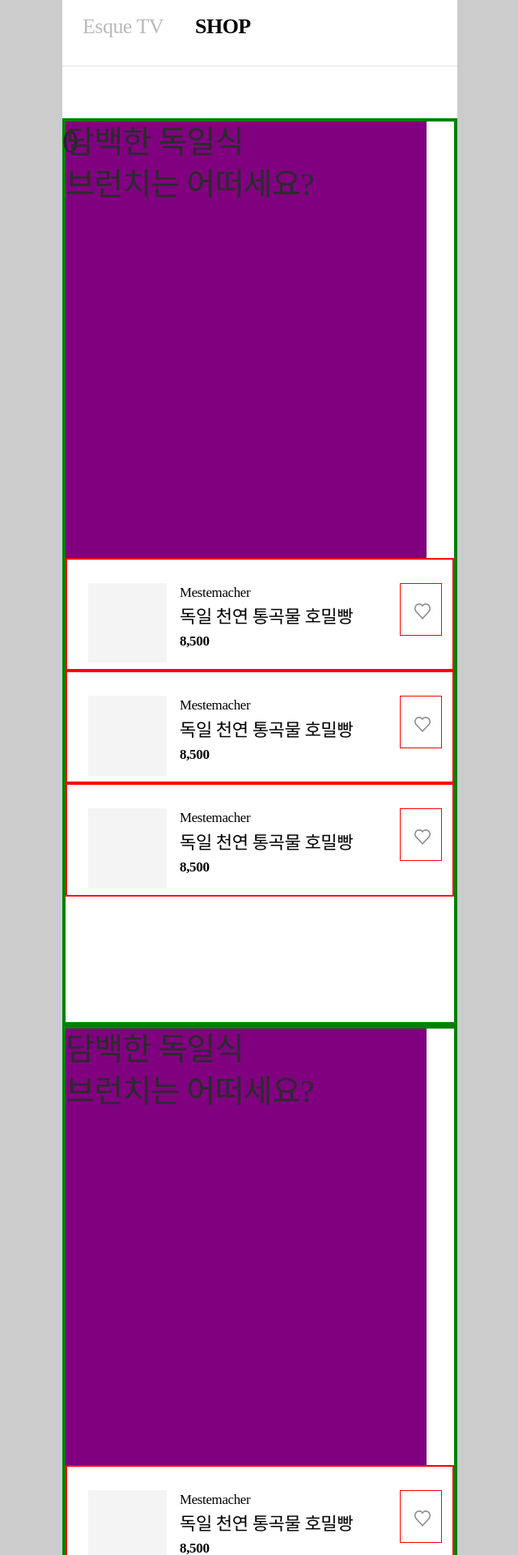
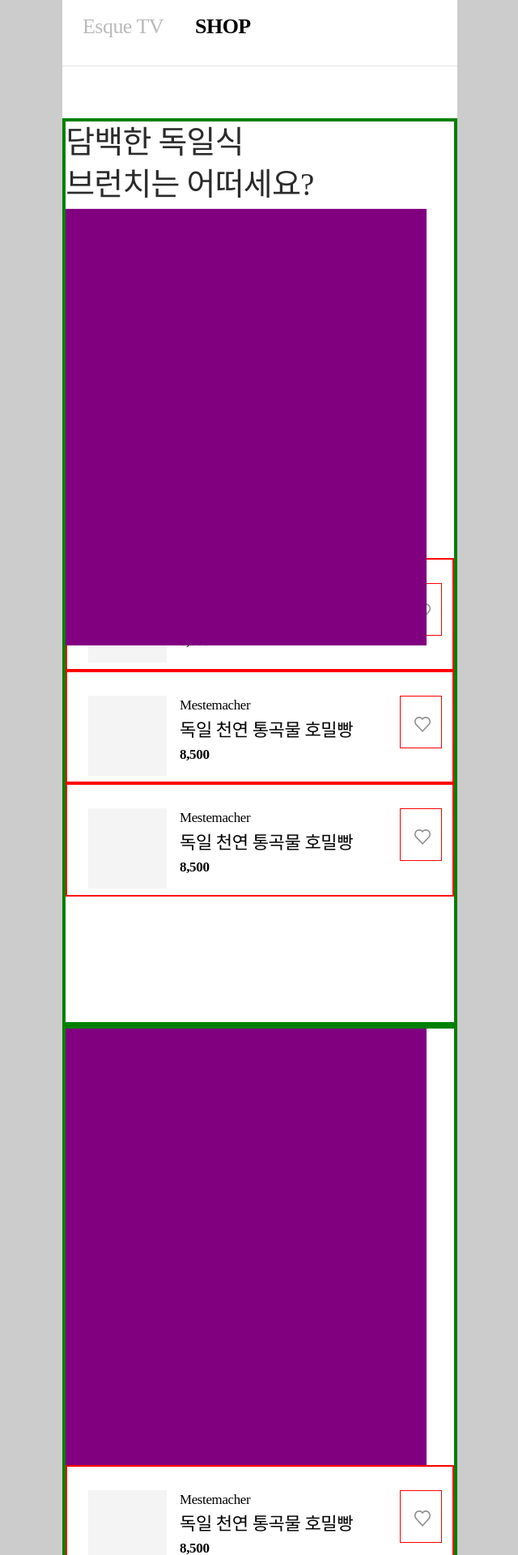
Before and after one commit to puba5/esque-frontend, a Next.js app: page /shop in a window 1280 px wide. Shown: the top 1920 px of the page at 81% size, without its empty margins (319-959 px from the left). Built offline with nearby package versions, Linux system fonts and the light colour scheme; a web font is replaced by a local one.

Commit message:
feat : useEffect에 removeEvent 추가
useEffect에 return으로 removeEvent 추가

따라서 언마운트 될때, 스크롤 이벤트를 제거하게 됨으로
같은 스크롤 이벤트가 연속적으로 발생하던 문제 해결

```diff
--- a/pages/index.tsx
+++ b/pages/index.tsx
@@ -1,4 +1,4 @@
-import React, { useRef, useState } from "react";
+import React, { useRef, useState, useEffect } from "react";
 import styled from "styled-components";
 
 import IndexHeader from "@src/components/organisms/Header/IndexHeader";
@@ -24,7 +24,7 @@ export default function Home() {
   let currentPage = 0;
   let startY = 0;
   let gapY = 0;
-
+  useEffect(() => {
     // 터치 시작
     document.addEventListener(
       "touchstart",
@@ -57,6 +57,7 @@ export default function Home() {
       },
       false
     );
+  }, []);
 
   return (
     <Wrapper>
--- a/pages/shop.tsx
+++ b/pages/shop.tsx
@@ -87,8 +87,8 @@ export default function Shop() {
   }
   const [isMenu, setIsMenu] = useState(false);
   const [yyOffset, setyOffset] = useState(0);
-
-  let currentScene = 0;
+  const [currentScene, setCurrentScene] = useState(0);
+  // let currentScene = 0;
   let prevScrollHeight = 0;
   let totalComponent = 3;
   let componentHeight = 1.4 * window.innerHeight;
@@ -97,9 +97,16 @@ export default function Shop() {
 
   let yOffset = 0;
 
+  const AA1 = useRef(null);
+  const AA2 = useRef(null);
+  const AA3 = useRef(null);
+
   function scrollLoop() {
     enterNewScene = false;
     setyOffset(yOffset);
+    console.log(currentScene, yOffset);
+    AA.current.style.opacity = opa;
+    //    console.log("opa", opa);
 
     prevScrollHeight = 0;
 
@@ -112,7 +119,8 @@ export default function Shop() {
       if (currentScene + 1 >= totalComponent) {
         return;
       }
-      currentScene += 1;
+      setCurrentScene(currentScene + 1);
+      // currentScene += 1;
     }
     if (yOffset < prevScrollHeight) {
       enterNewScene = true;
@@ -120,8 +128,8 @@ export default function Shop() {
       if (currentScene === 0) {
         return;
       }
-
-      currentScene -= 1;
+      setCurrentScene(currentScene - 1);
+      // currentScene -= 1;
     }
     if (enterNewScene) {
       return;
@@ -167,16 +175,15 @@ export default function Shop() {
     switch (currentScene) {
       case 0:
         setOpa(calcValues(values.messageA_opacity_in, currentYOffset));
-        AA.current.style.opacity = opa;
-        console.log("opa", calcValues(values.messageA_opacity_in, currentYOffset));
-        AA.current.style.transform = `translateY(${calcValues(
+        // AA1.current.style.opacity = opa;
+        AA1.current.style.transform = `translateY(${calcValues(
           values.messageA_translateY_in,
           currentYOffset
         )}% )`;
         break;
       case 1:
-        AA.current.style.opacity = calcValues(values.messageA_opacity_in, currentYOffset);
-        AA.current.style.transform = `translateY(${calcValues(
+        //AA2.current.style.opacity = calcValues(values.messageA_opacity_in, currentYOffset);
+        AA2.current.style.transform = `translateY(${calcValues(
           values.messageA_translateY_in,
           currentYOffset
         )}% )`;
@@ -188,26 +195,29 @@ export default function Shop() {
     }
   }
 
-  document.addEventListener("touchmove", () => {}, { passive: false });
+  const SetScroll = () => {
+    yOffset = window.pageYOffset;
+    scrollLoop();
+  };
+  // document.addEventListener("touchmove", () => {}, { passive: false });
 
   useEffect(() => {
-    window.addEventListener("scroll", () => {
-      yOffset = window.pageYOffset;
-      //   console.log("currentScroll", yOffset, currentScene);
-      scrollLoop();
-    });
-    AA.current.style.opacity = opa;
-  }, []);
+    // 스크롤 이벤트를 추가, 페에지가 사라질 때는 스크롤 이벤트가 사라지도록
+    window.addEventListener("scroll", SetScroll);
+    return () => {
+      window.removeEventListener("scroll", SetScroll);
+    };
+  }, [currentScene, opa]);
 
   return (
     <Wrapper>
       <ShopHeader isMenu={isMenu} setIsMenu={setIsMenu} />
       <Menu isMenu={isMenu} setIsMenu={setIsMenu} />
       <Dummy />
-      <TimeValue>{yyOffset}</TimeValue>
-      <ShopProducts newRef={AA} />
-      <ShopProducts newRef={AA} />
-      <ShopProducts newRef={AA} />
+      <TimeValue ref={AA}>{yyOffset}</TimeValue>
+      <ShopProducts newRef={AA1} />
+      <ShopProducts newRef={AA2} />
+      <ShopProducts newRef={AA3} />
       <ShopFooter />
     </Wrapper>
   );
```
Lines whose indentation alone changed are shown as unchanged.
